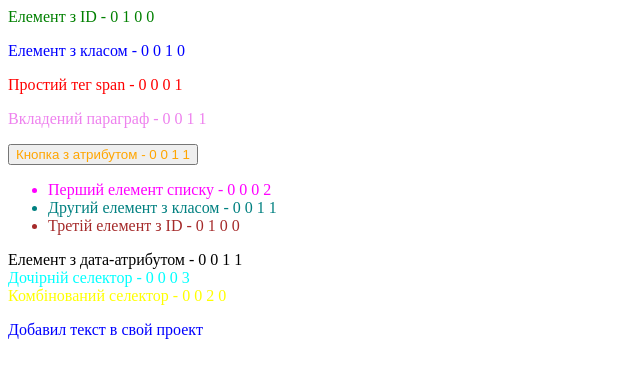
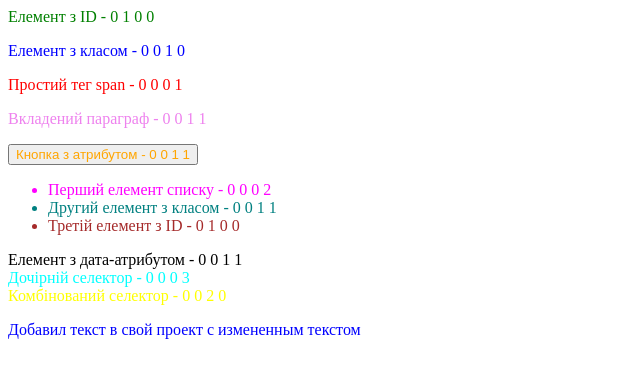
Before and after one commit to scotyprogrammer/hillel_4, a plain HTML site: page index.html in a window 1280 px wide. Shown: the whole page, without its empty margins (0-640 px from the left). Drawn offline with Linux system fonts and the light colour scheme.

Commit message:
Change text in index.html

```diff
--- a/index.html
+++ b/index.html
@@ -26,6 +26,6 @@
         </section>
     </article>
     <div class="combination unique">Комбінований селектор - 0 0 2 0</div>
-    <p>Добавил текст в свой проект</p>
+    <p>Добавил текст в свой проект с измененным текстом</p>
 </body>
 </html>
```
